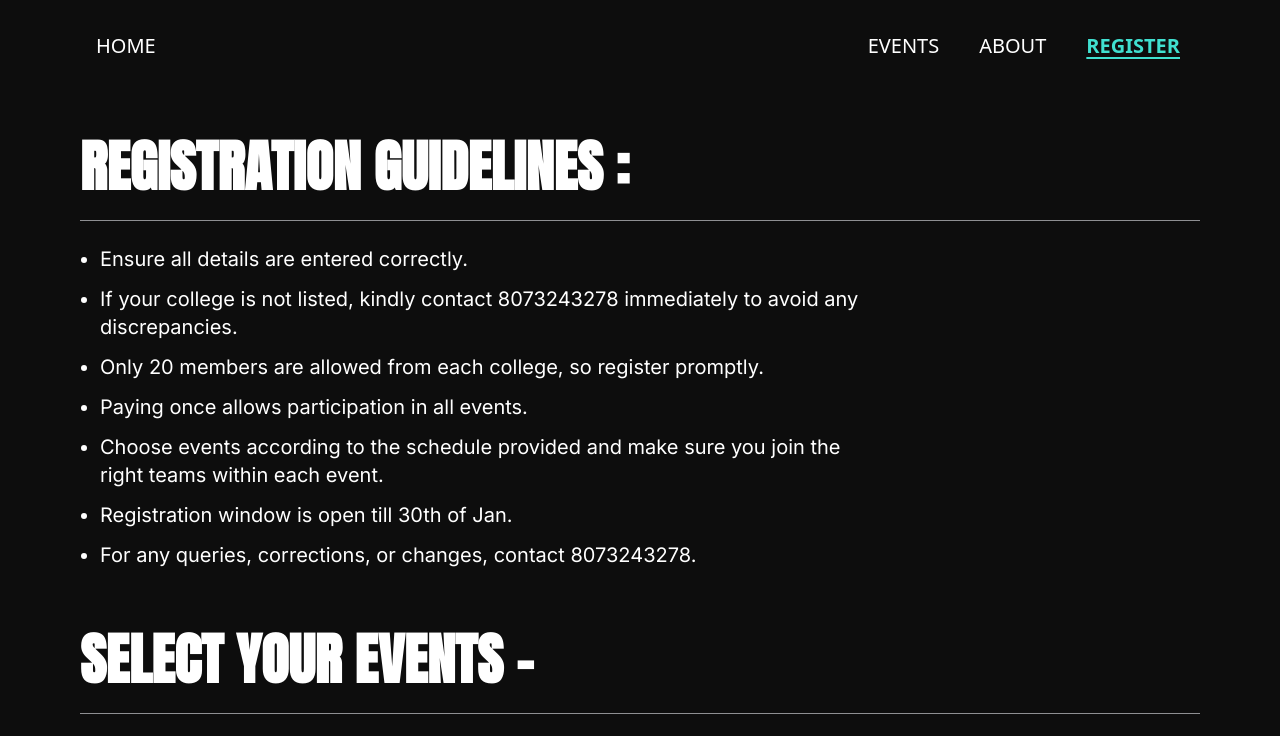
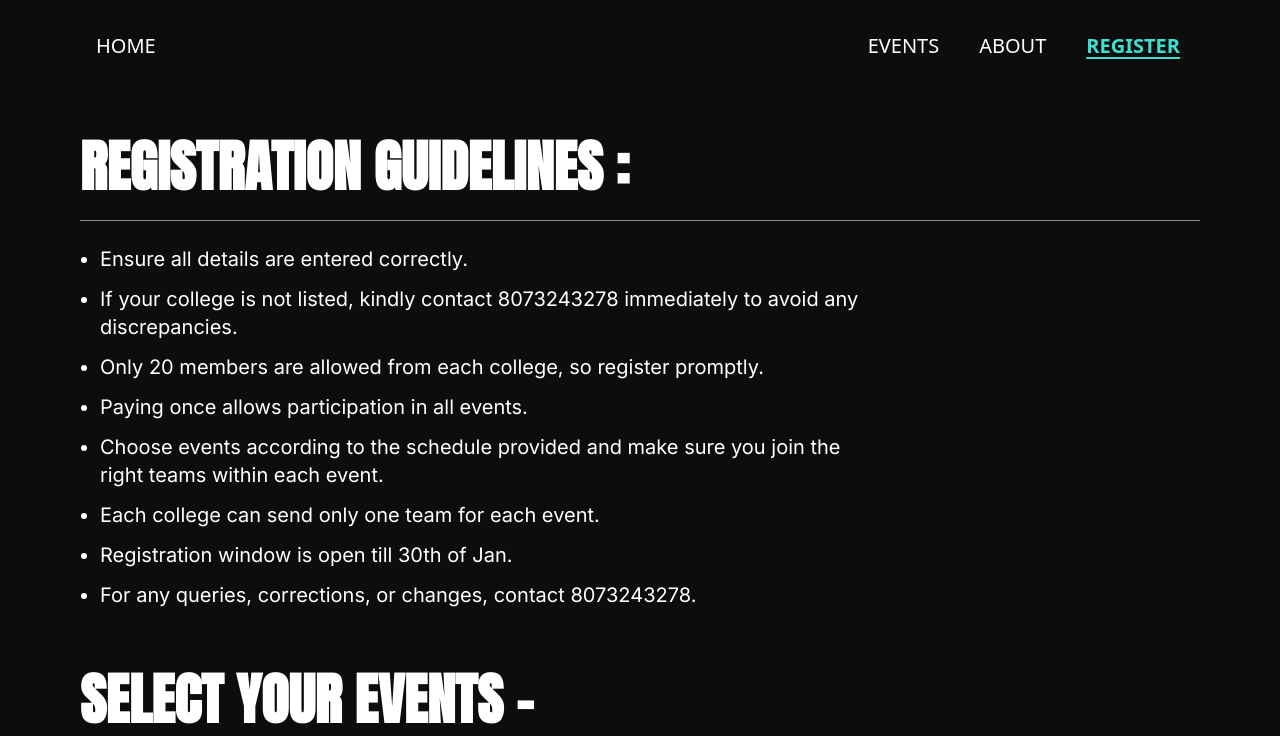
Before and after one commit to nikhilcodes0/xactitude2k25, a Next.js app: page /reg in a window 1280 px wide. Shown: the top 736 px of the page. Built offline with nearby package versions, Linux system fonts and the light colour scheme.

Commit message:
Update registration guidelines

```diff
--- a/app/reg/page.tsx
+++ b/app/reg/page.tsx
@@ -208,6 +208,9 @@ const Reg = () => {
               Choose events according to the schedule provided and make sure you
               join the right teams within each event.
             </li>
+            <li>
+              Each college can send only one team for each event.
+            </li>
             <li>Registration window is open till 30th of Jan.</li>
             <li>
               For any queries, corrections, or changes, contact 8073243278.
```
